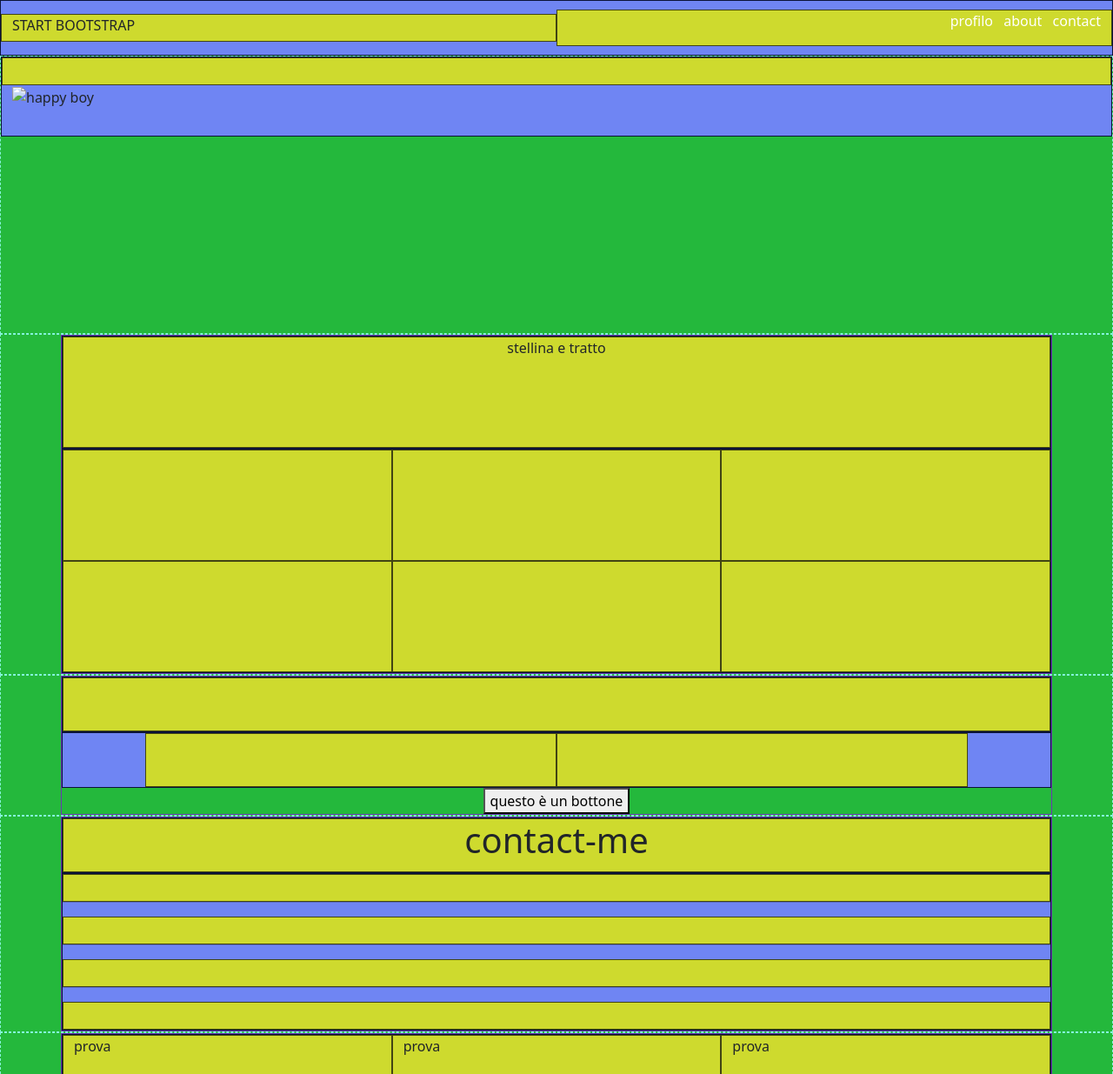
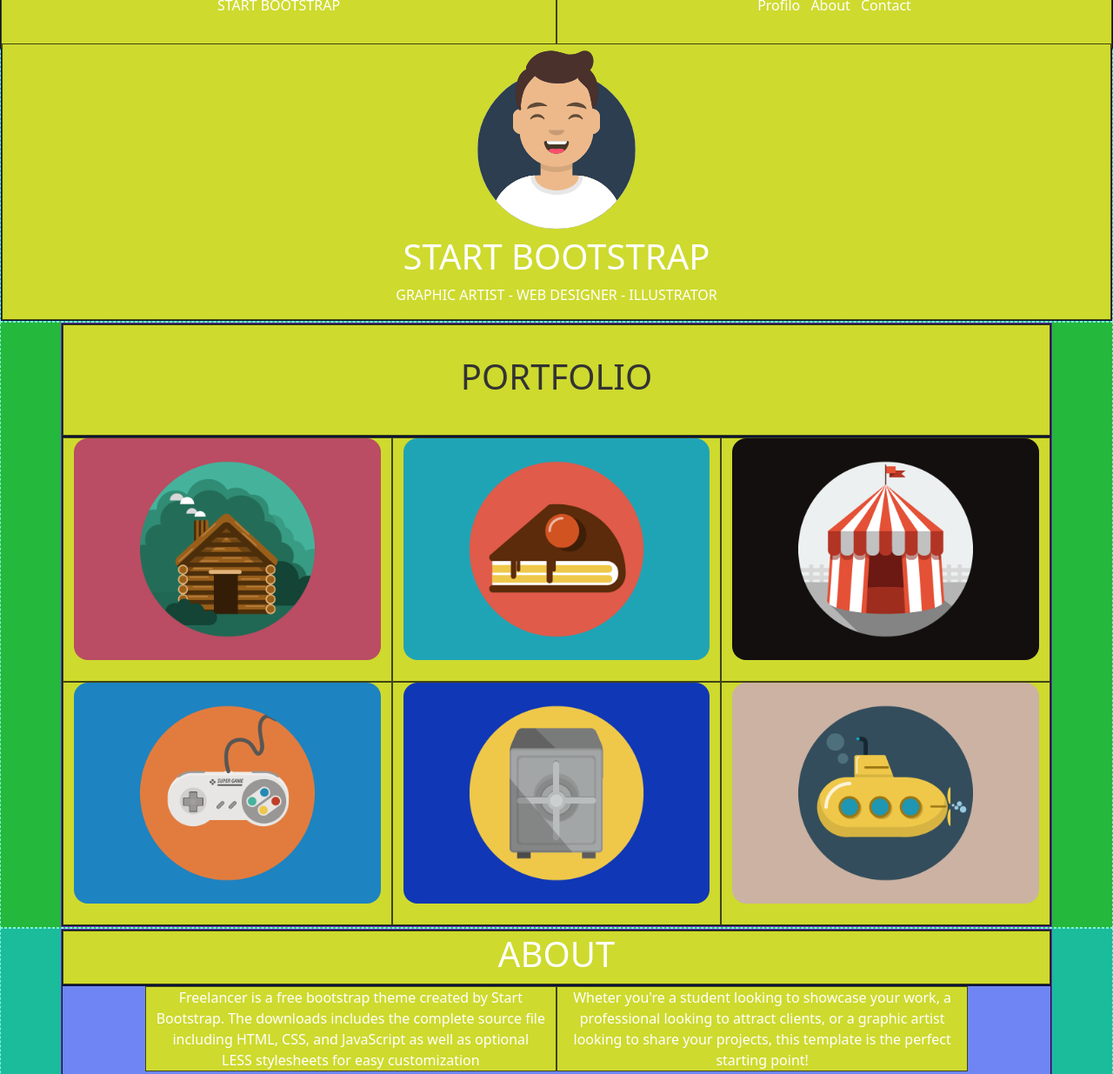
Before and after one commit to simonebonifazi/html-css-bootstrap-freelancer, a plain HTML site: page index.html in a window 1280 px wide. Shown: the top 1235 px of the page at 87% size. Drawn offline with nearby package versions, Linux system fonts and the light colour scheme.

Commit message:
added-section-till-about

```diff
--- a/css/style.css
+++ b/css/style.css
@@ -1,27 +1,27 @@
 /* debug layout*/
-.row {
+.debug .row {
     border: 1px solid #0a1238;
     background-color: #6f85f3;
     min-height: 4rem;
 
 }
 
-[class^="col"] {
+.debug [class^="col"] {
     border: 1px solid #414413;
     background-color: #ceda2e;
     min-height: 2rem;
 }
 
-section {
+.debug section {
     border: 1px dashed rgb(133, 243, 219);
     background-color: rgb(36, 184, 60);
 }
 
-.container {
+.debug .container {
     border: 1px solid #6c36b4;
 }
 
-.div {
+.debug .div {
     border: 1px dashed rgb(216, 234, 241)
 }
 
@@ -36,3 +36,31 @@
 #portfolio [class^="col"] {
     min-height: 8rem;
 }
+
+/* styling */
+
+header {
+    background-color: #2C3E50;
+    height: 3rem;
+}
+
+#jumbotron {
+    background-color: #1ABC9C;
+}
+
+#jumbotron img {
+    max-width: 200px;
+}
+
+#portfolio h1 {
+    color: #333333;
+}
+
+#portfolio img {
+    max-width: 100%;
+}
+
+#about {
+    background-color: #1ABC9C;
+    color: #fff;
+}
--- a/index.html
+++ b/index.html
@@ -13,37 +13,45 @@
     <link rel="stylesheet" href="css/style.css">
 </head>
 
-<body>
-    <header class="container-fluid">
-        <div class="row align-items-center justify-content-between">
-            <div class="col"> START BOOTSTRAP </div>
-            <div class="col text-end ">
+<body class="debug">
+    <header class="d-flex align-items-center">
+        <div class="container-fluid">
 
-                <i class="d-md-none"> iconcina i </i>
+            <div class="row ">
+                <div class="col text-md-center text-white"> <a href="#" class="text-white text-decoration-none"> START
+                        BOOTSTRAP </a> </div>
+                <div class="col text-end text-md-center ">
 
-                <ul class="list-inline d-none d-md-block">
-                    <li class="list-inline-item"> <a class=" text-white text-decoration-none" href="#"> profilo </a>
+                    <svg xmlns="http://www.w3.org/2000/svg" width="16" height="16" fill="currentColor"
+                        class="bi bi-list text-white d-md-none" viewBox="0 0 16 16">
+                        <path fill-rule="evenodd"
+                            d="M2.5 12a.5.5 0 0 1 .5-.5h10a.5.5 0 0 1 0 1H3a.5.5 0 0 1-.5-.5zm0-4a.5.5 0 0 1 .5-.5h10a.5.5 0 0 1 0 1H3a.5.5 0 0 1-.5-.5zm0-4a.5.5 0 0 1 .5-.5h10a.5.5 0 0 1 0 1H3a.5.5 0 0 1-.5-.5z" />
+                    </svg>
+
+                    <ul class="list-inline d-none d-md-block mb-0">
+                        <li class="list-inline-item"> <a class=" text-white text-decoration-none" href="#"> Profilo </a>
                         </li>
-                    <li class="list-inline-item"> <a class=" text-white text-decoration-none" href="#"> about</a>
+                        <li class="list-inline-item"> <a class=" text-white text-decoration-none" href="#"> About</a>
                         </li>
-                    <li class="list-inline-item"> <a class=" text-white text-decoration-none" href="#"> contact </a>
+                        <li class="list-inline-item"> <a class=" text-white text-decoration-none" href="#"> Contact </a>
                         </li>
                     </ul>
+                </div>
             </div>
         </div>
     </header>
     <!-- jumbotron -->
     <section id="jumbotron">
-        <div class="container-fluid">
+        <div class="container-fluid text-center text-white">
             <div class="row">
                 <div class="col">
-                </div>
-                <figure><img src="#" alt="happy boy"></figure>
+                    <img src="./img/avatar.svg" alt="happy boy">
                     <div class="caption">
-                    <h1>
+                        <h1 class="mt-2"> START BOOTSTRAP
                         </h1>
                         <!--i/span/p  -->
-                    <p></p>
+                        <p> GRAPHIC ARTIST - WEB DESIGNER - ILLUSTRATOR</p>
+                    </div>
                 </div>
             </div>
         </div>
@@ -53,15 +61,25 @@
         <section id="portfolio">
             <div class="container text-center">
                 <div class="row">
-                    <div class="col-12"> stellina e tratto</div>
+                    <div class="col-12 d-flex justify-content-center align-items-center">
+                        <h1> PORTFOLIO</h1>
+                    </div>
                 </div>
                 <div class="row ">
-                    <div class="col-12 col-md-6 col-lg-4"></div>
-                    <div class="col-12 col-md-6 col-lg-4"></div>
-                    <div class="col-12 col-md-6 col-lg-4"></div>
-                    <div class="col-12 col-md-6 col-lg-4"></div>
-                    <div class="col-12 col-md-6 col-lg-4"></div>
-                    <div class="col-12 col-md-6 col-lg-4"></div>
+                    <div class="col-12 col-md-6 col-lg-4"> <img src="./img/cabin.png" alt="cabin"
+                            class="rounded-4 mb-4 mb-4">
+                    </div>
+                    <div class="col-12 col-md-6 col-lg-4"> <img src="./img/cake.png" alt="cake" class="rounded-4 mb-4">
+                    </div>
+                    <div class="col-12 col-md-6 col-lg-4"> <img src="./img/circus.png" alt="circus"
+                            class="rounded-4 mb-4">
+                    </div>
+                    <div class="col-12 col-md-6 col-lg-4"> <img src="./img/game.png" alt="game" class="rounded-4 mb-4">
+                    </div>
+                    <div class="col-12 col-md-6 col-lg-4"> <img src="./img/safe.png" alt="safe" class="rounded-4 mb-4">
+                    </div>
+                    <div class="col-12 col-md-6 col-lg-4"> <img src="./img/submarine.png" alt=" submarine"
+                            class="rounded-4 mb-4"></div>
                 </div>
             </div>
         </section>
@@ -69,12 +87,19 @@
         <section id="about">
             <div class="container text-center">
                 <div class="row">
-                    <div class="col"> </div>
+                    <div class="col d-flex justify-content-center align-items-center">
+                        <h1> ABOUT</h1>
+                    </div>
                 </div>
 
                 <div class="row">
-                    <div class="col-12 col-md-6 offset-lg-1 col-lg-5"></div>
-                    <div class="col-12 col-md-6 col-lg-5"></div>
+                    <div class="col-12 col-md-6 offset-lg-1 col-lg-5 mb-4"> Freelancer is a free bootstrap theme created
+                        by
+                        Start Bootstrap. The downloads includes the complete source file including HTML, CSS, and
+                        JavaScript as well as optional LESS stylesheets for easy customization </div>
+                    <div class="col-12 col-md-6 col-lg-5 mb-4"> Wheter you're a student looking to showcase your work, a
+                        professional looking to attract clients, or a graphic artist looking to share your projects,
+                        this template is the perfect starting point! </div>
                 </div>
                 <button> questo è un bottone</button>
             </div>
```
Lines whose indentation alone changed are shown as unchanged.
